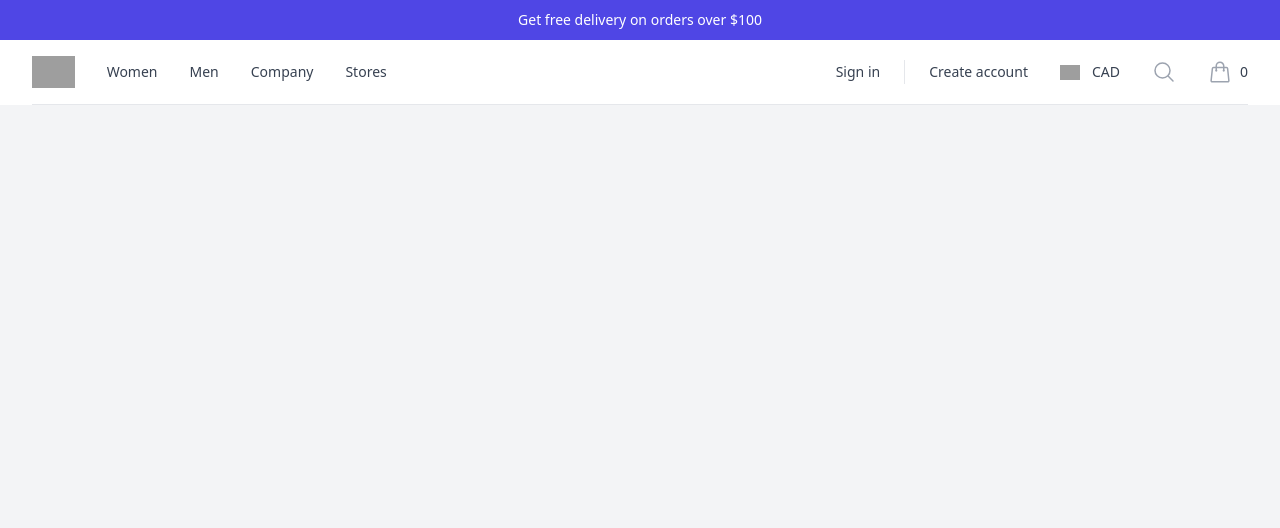
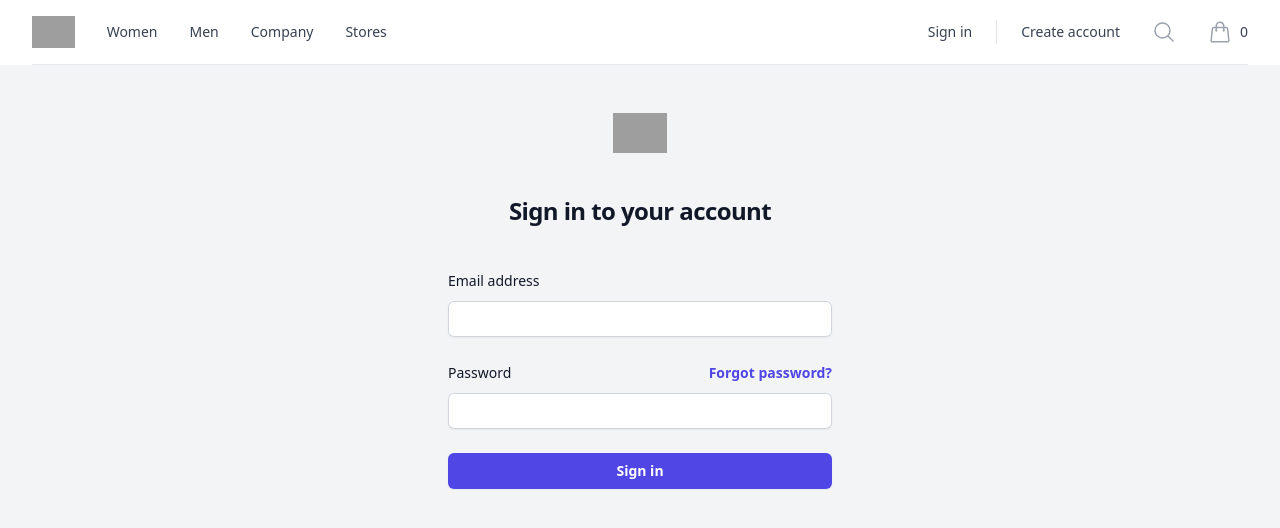
Before and after one commit to KostaKostov15/Tech-Sphere, a Vue app: page /users/login in a window 1280 px wide. Shown: the top 528 px of the page. Built offline with nearby package versions, Linux system fonts and the light colour scheme; grey boxes are pictures that could not be loaded.

Commit message:
added and configured router

```diff
--- a/src/App.vue
+++ b/src/App.vue
@@ -1,7 +1,8 @@
 <script setup>
-import Home from './components/Home.vue';
+import Header from './components/Header.vue';
 </script>
 
 <template>
-  <Home />
+  <Header />
+  <router-view />
 </template>
--- a/src/components/Home.vue
+++ b/src/components/Header.vue
@@ -1,8 +1,3 @@
-<!-- eslint-disable vue/no-template-shadow -->
-<!-- eslint-disable vue/prefer-separate-static-class -->
-<!-- eslint-disable vue/html-self-closing -->
-<!-- eslint-disable vue/max-attributes-per-line -->
-
 <script setup>
 import { ref } from 'vue';
 import {
@@ -145,14 +140,14 @@ const navigation = {
   ],
 };
 
-const open = ref(false);
+const isOpen = ref(false);
 </script>
 
 <template>
   <div class="bg-white">
     <!-- Mobile menu -->
-    <TransitionRoot as="template" :show="open">
-      <Dialog as="div" class="relative z-40 lg:hidden" @close="open = false">
+    <TransitionRoot as="template" :show="isOpen">
+      <Dialog as="div" class="relative z-40 lg:hidden" @close="isOpen = false">
         <TransitionChild
           as="template"
           enter="transition-opacity ease-linear duration-300"
@@ -177,7 +172,7 @@ const open = ref(false);
           >
             <DialogPanel class="relative flex w-full max-w-xs flex-col overflow-y-auto bg-white pb-12 shadow-xl">
               <div class="flex px-4 pb-2 pt-5">
-                <button type="button" class="relative -m-2 inline-flex items-center justify-center rounded-md p-2 text-gray-400" @click="open = false">
+                <button type="button" class="relative -m-2 inline-flex items-center justify-center rounded-md p-2 text-gray-400" @click="isOpen = false">
                   <span class="absolute -inset-0.5" />
                   <span class="sr-only">Close menu</span>
                   <XMarkIcon class="h-6 w-6" aria-hidden="true" />
@@ -244,14 +239,6 @@ const open = ref(false);
                   <a href="#" class="-m-2 block p-2 font-medium text-gray-900">Create account</a>
                 </div>
               </div>
-
-              <div class="border-t border-gray-200 px-4 py-6">
-                <a href="#" class="-m-2 flex items-center p-2">
-                  <img src="https://tailwindui.com/img/flags/flag-canada.svg" alt="" class="block h-auto w-5 flex-shrink-0">
-                  <span class="ml-3 block text-base font-medium text-gray-900">CAD</span>
-                  <span class="sr-only">, change currency</span>
-                </a>
-              </div>
             </DialogPanel>
           </TransitionChild>
         </div>
@@ -259,14 +246,10 @@ const open = ref(false);
     </TransitionRoot>
 
     <header class="relative bg-white">
-      <p class="flex h-10 items-center justify-center bg-indigo-600 px-4 text-sm font-medium text-white sm:px-6 lg:px-8">
-        Get free delivery on orders over $100
-      </p>
-
       <nav aria-label="Top" class="mx-auto max-w-7xl px-4 sm:px-6 lg:px-8">
         <div class="border-b border-gray-200">
           <div class="flex h-16 items-center">
-            <button type="button" class="relative rounded-md bg-white p-2 text-gray-400 lg:hidden" @click="open = true">
+            <button type="button" class="relative rounded-md bg-white p-2 text-gray-400 lg:hidden" @click="isOpen = true">
               <span class="absolute -inset-0.5" />
               <span class="sr-only">Open menu</span>
               <Bars3Icon class="h-6 w-6" aria-hidden="true" />
@@ -359,14 +342,6 @@ const open = ref(false);
                 <a href="#" class="text-sm font-medium text-gray-700 hover:text-gray-800">Create account</a>
               </div>
 
-              <div class="hidden lg:ml-8 lg:flex">
-                <a href="#" class="flex items-center text-gray-700 hover:text-gray-800">
-                  <img src="https://tailwindui.com/img/flags/flag-canada.svg" alt="" class="block h-auto w-5 flex-shrink-0">
-                  <span class="ml-3 block text-sm font-medium">CAD</span>
-                  <span class="sr-only">, change currency</span>
-                </a>
-              </div>
-
               <!-- Search -->
               <div class="flex lg:ml-6">
                 <a href="#" class="p-2 text-gray-400 hover:text-gray-500">
--- a/src/main.js
+++ b/src/main.js
@@ -1,6 +1,8 @@
 import { createApp } from 'vue';
 import App from './App.vue';
 import './index.css';
+import router from './configs/router';
 
 const app = createApp(App);
+app.use(router);
 app.mount('#app');
--- /dev/null
+++ b/src/views/Home.vue
@@ -0,0 +1,56 @@
+<template>
+  <div class="relative overflow-hidden bg-white">
+    <div class="pb-80 pt-16 sm:pb-40 sm:pt-24 lg:pb-48 lg:pt-40">
+      <div class="relative mx-auto max-w-7xl px-4 sm:static sm:px-6 lg:px-8">
+        <div class="sm:max-w-lg">
+          <h1 class="text-4xl font-bold tracking-tight text-gray-900 sm:text-6xl">
+            Summer styles are finally here
+          </h1>
+          <p class="mt-4 text-xl text-gray-500">
+            This year, our new summer collection will shelter you from the harsh elements of a world that doesn't care if you live or die.
+          </p>
+        </div>
+        <div>
+          <div class="mt-10">
+            <!-- Decorative image grid -->
+            <div aria-hidden="true" class="pointer-events-none lg:absolute lg:inset-y-0 lg:mx-auto lg:w-full lg:max-w-7xl">
+              <div class="absolute transform sm:left-1/2 sm:top-0 sm:translate-x-8 lg:left-1/2 lg:top-1/2 lg:-translate-y-1/2 lg:translate-x-8">
+                <div class="flex items-center space-x-6 lg:space-x-8">
+                  <div class="grid flex-shrink-0 grid-cols-1 gap-y-6 lg:gap-y-8">
+                    <div class="h-64 w-44 overflow-hidden rounded-lg sm:opacity-0 lg:opacity-100">
+                      <img src="https://tailwindui.com/img/ecommerce-images/home-page-03-hero-image-tile-01.jpg" alt="" class="h-full w-full object-cover object-center">
+                    </div>
+                    <div class="h-64 w-44 overflow-hidden rounded-lg">
+                      <img src="https://tailwindui.com/img/ecommerce-images/home-page-03-hero-image-tile-02.jpg" alt="" class="h-full w-full object-cover object-center">
+                    </div>
+                  </div>
+                  <div class="grid flex-shrink-0 grid-cols-1 gap-y-6 lg:gap-y-8">
+                    <div class="h-64 w-44 overflow-hidden rounded-lg">
+                      <img src="https://tailwindui.com/img/ecommerce-images/home-page-03-hero-image-tile-03.jpg" alt="" class="h-full w-full object-cover object-center">
+                    </div>
+                    <div class="h-64 w-44 overflow-hidden rounded-lg">
+                      <img src="https://tailwindui.com/img/ecommerce-images/home-page-03-hero-image-tile-04.jpg" alt="" class="h-full w-full object-cover object-center">
+                    </div>
+                    <div class="h-64 w-44 overflow-hidden rounded-lg">
+                      <img src="https://tailwindui.com/img/ecommerce-images/home-page-03-hero-image-tile-05.jpg" alt="" class="h-full w-full object-cover object-center">
+                    </div>
+                  </div>
+                  <div class="grid flex-shrink-0 grid-cols-1 gap-y-6 lg:gap-y-8">
+                    <div class="h-64 w-44 overflow-hidden rounded-lg">
+                      <img src="https://tailwindui.com/img/ecommerce-images/home-page-03-hero-image-tile-06.jpg" alt="" class="h-full w-full object-cover object-center">
+                    </div>
+                    <div class="h-64 w-44 overflow-hidden rounded-lg">
+                      <img src="https://tailwindui.com/img/ecommerce-images/home-page-03-hero-image-tile-07.jpg" alt="" class="h-full w-full object-cover object-center">
+                    </div>
+                  </div>
+                </div>
+              </div>
+            </div>
+
+            <a href="#" class="inline-block rounded-md border border-transparent bg-indigo-600 px-8 py-3 text-center font-medium text-white hover:bg-indigo-700">Shop Collection</a>
+          </div>
+        </div>
+      </div>
+    </div>
+  </div>
+</template>
--- /dev/null
+++ b/src/views/Login.vue
@@ -0,0 +1,53 @@
+<template>
+  <div class="flex min-h-full flex-1 flex-col justify-center px-6 py-12 lg:px-8">
+    <div class="sm:mx-auto sm:w-full sm:max-w-sm">
+      <img class="mx-auto h-10 w-auto" src="https://tailwindui.com/img/logos/mark.svg?color=indigo&shade=600" alt="Your Company">
+      <h2 class="mt-10 text-center text-2xl font-bold leading-9 tracking-tight text-gray-900">
+        Sign in to your account
+      </h2>
+    </div>
+
+    <div class="mt-10 sm:mx-auto sm:w-full sm:max-w-sm">
+      <form class="space-y-6" action="#" method="POST">
+        <div>
+          <label for="email" class="block text-sm font-medium leading-6 text-gray-900">Email address</label>
+          <div class="mt-2">
+            <input
+              id="email"
+              name="email"
+              type="email"
+              autocomplete="email"
+              required
+              class="block w-full rounded-md border-0 py-1.5 text-gray-900 shadow-sm ring-1 ring-inset ring-gray-300 placeholder:text-gray-400 focus:ring-2 focus:ring-inset focus:ring-indigo-600 sm:text-sm sm:leading-6"
+            >
+          </div>
+        </div>
+
+        <div>
+          <div class="flex items-center justify-between">
+            <label for="password" class="block text-sm font-medium leading-6 text-gray-900">Password</label>
+            <div class="text-sm">
+              <a href="#" class="font-semibold text-indigo-600 hover:text-indigo-500">Forgot password?</a>
+            </div>
+          </div>
+          <div class="mt-2">
+            <input
+              id="password"
+              name="password"
+              type="password"
+              autocomplete="current-password"
+              required
+              class="block w-full rounded-md border-0 py-1.5 text-gray-900 shadow-sm ring-1 ring-inset ring-gray-300 placeholder:text-gray-400 focus:ring-2 focus:ring-inset focus:ring-indigo-600 sm:text-sm sm:leading-6"
+            >
+          </div>
+        </div>
+
+        <div>
+          <button type="submit" class="flex w-full justify-center rounded-md bg-indigo-600 px-3 py-1.5 text-sm font-semibold leading-6 text-white shadow-sm hover:bg-indigo-500 focus-visible:outline focus-visible:outline-2 focus-visible:outline-offset-2 focus-visible:outline-indigo-600">
+            Sign in
+          </button>
+        </div>
+      </form>
+    </div>
+  </div>
+</template>
--- /dev/null
+++ b/src/views/Register.vue
@@ -0,0 +1,50 @@
+<template>
+  <div class="flex min-h-full flex-1 flex-col justify-center px-6 py-12 lg:px-8">
+    <div class="sm:mx-auto sm:w-full sm:max-w-sm">
+      <img class="mx-auto h-10 w-auto" src="https://tailwindui.com/img/logos/mark.svg?color=indigo&shade=600" alt="Your Company">
+      <h2 class="mt-10 text-center text-2xl font-bold leading-9 tracking-tight text-gray-900">
+        Sign up
+      </h2>
+    </div>
+
+    <div class="mt-10 sm:mx-auto sm:w-full sm:max-w-sm">
+      <form class="space-y-6" action="#" method="POST">
+        <div>
+          <label for="email" class="block text-sm font-medium leading-6 text-gray-900">Email address</label>
+          <div class="mt-2">
+            <input
+              id="email"
+              name="email"
+              type="email"
+              autocomplete="email"
+              required
+              class="block w-full rounded-md border-0 py-1.5 text-gray-900 shadow-sm ring-1 ring-inset ring-gray-300 placeholder:text-gray-400 focus:ring-2 focus:ring-inset focus:ring-indigo-600 sm:text-sm sm:leading-6"
+            >
+          </div>
+        </div>
+
+        <div>
+          <div class="flex items-center justify-between">
+            <label for="password" class="block text-sm font-medium leading-6 text-gray-900">Password</label>
+          </div>
+          <div class="mt-2">
+            <input
+              id="password"
+              name="password"
+              type="password"
+              autocomplete="current-password"
+              required
+              class="block w-full rounded-md border-0 py-1.5 text-gray-900 shadow-sm ring-1 ring-inset ring-gray-300 placeholder:text-gray-400 focus:ring-2 focus:ring-inset focus:ring-indigo-600 sm:text-sm sm:leading-6"
+            >
+          </div>
+        </div>
+
+        <div>
+          <button type="submit" class="flex w-full justify-center rounded-md bg-indigo-600 px-3 py-1.5 text-sm font-semibold leading-6 text-white shadow-sm hover:bg-indigo-500 focus-visible:outline focus-visible:outline-2 focus-visible:outline-offset-2 focus-visible:outline-indigo-600">
+            Sign up
+          </button>
+        </div>
+      </form>
+    </div>
+  </div>
+</template>
```
Also changed, not shown: src/configs/router.js (added, +17 -0 lines), src/views/Products/Products.vue (added).
